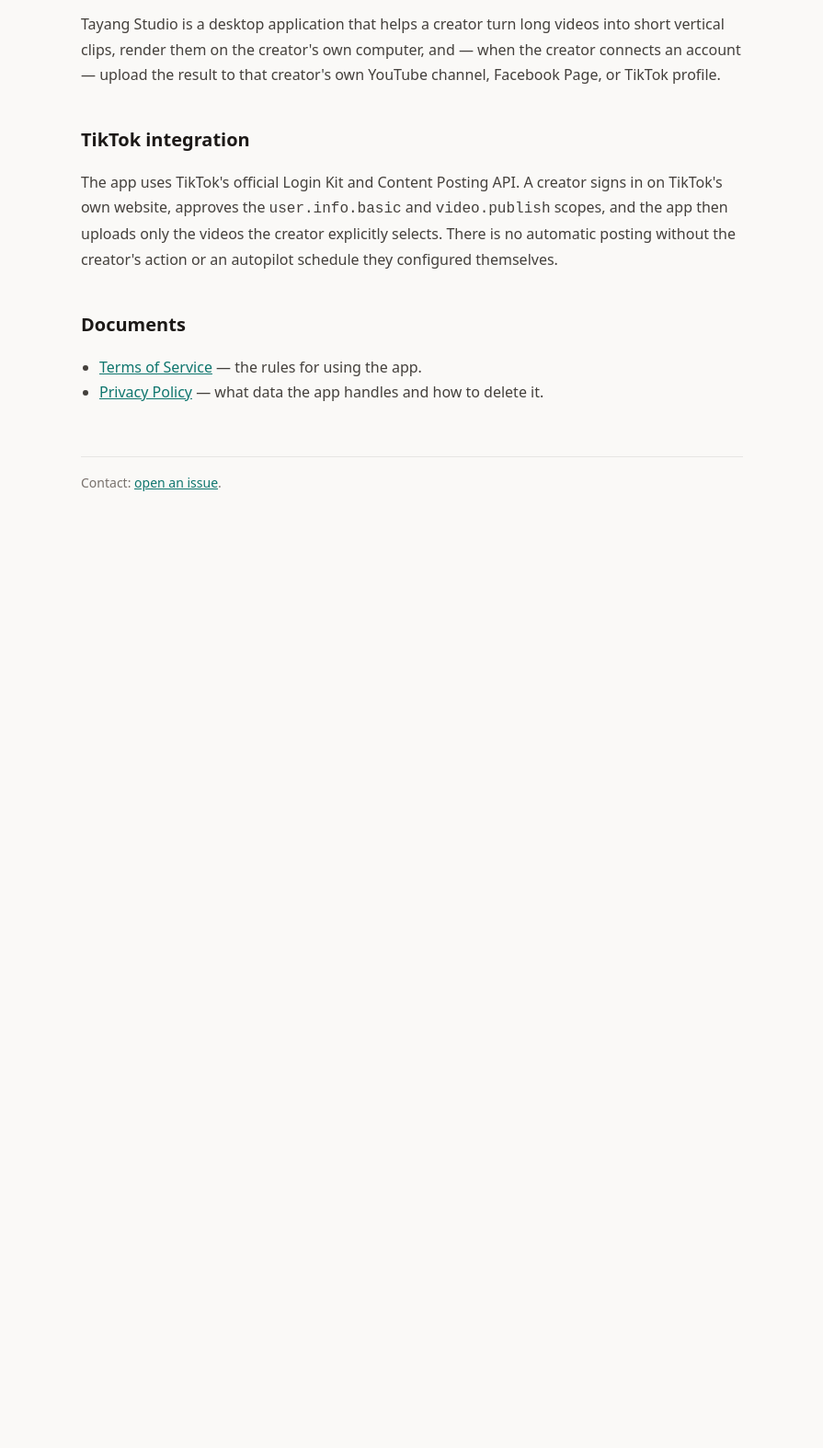
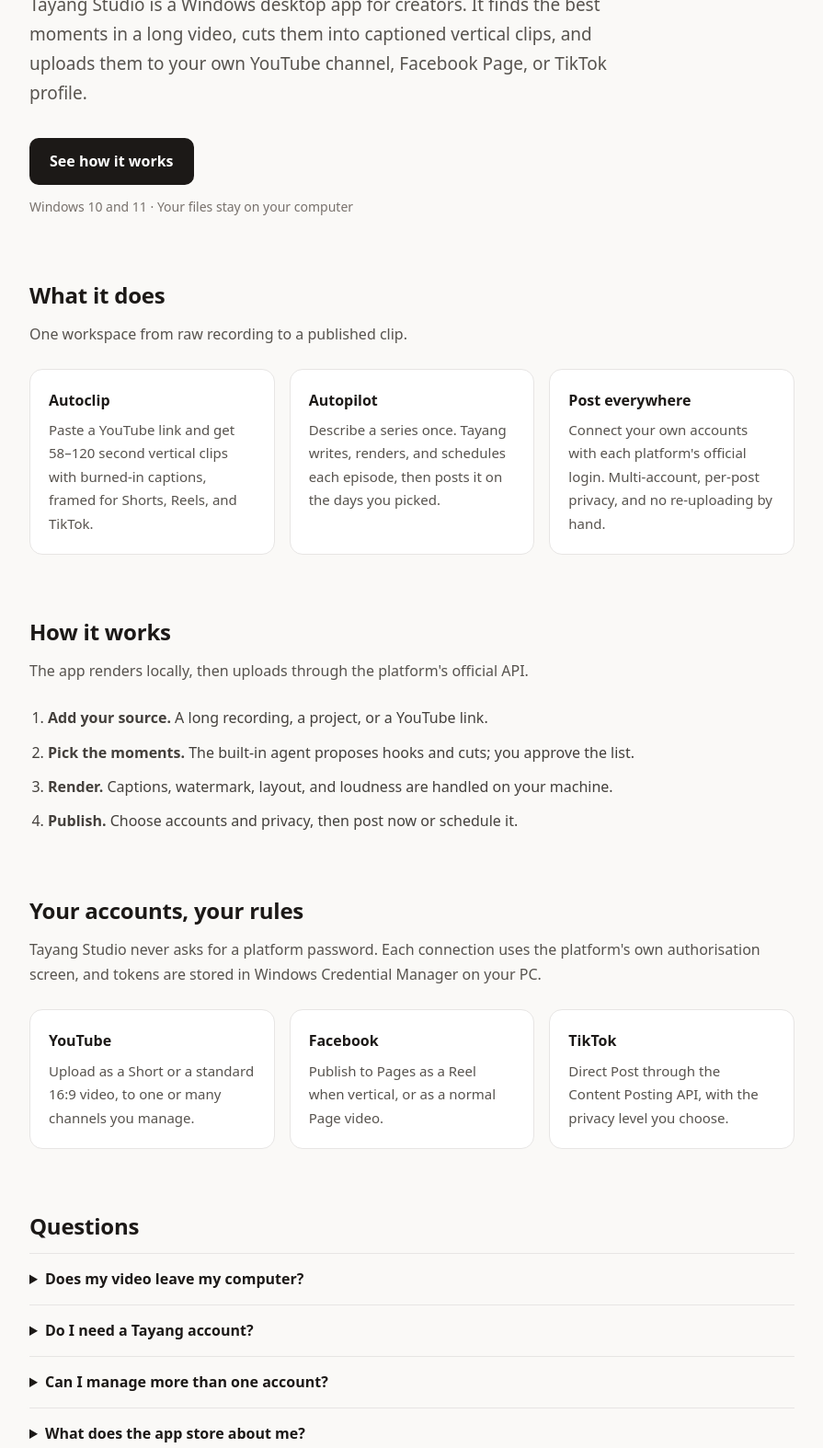
Before and after one commit to dimasbagas/tayang-studio, a plain HTML site: page index.html in a window 1280 px wide. Shown: the part 268-1842 px from the top of the page at 92% size, without its empty margins (192-1087 px from the left). Before the commit the page ends 901 px from the top, so only its background shows below. Drawn offline with Linux system fonts and the light colour scheme.

Commit message:
Describe the product on the home page

```diff
--- a/index.html
+++ b/index.html
@@ -3,40 +3,136 @@
 <head>
 <meta charset="utf-8">
 <meta name="viewport" content="width=device-width, initial-scale=1">
-<title>Tayang Studio — Policies</title>
+<title>Tayang Studio — make short videos, post them everywhere</title>
+<meta name="description" content="Tayang Studio is a Windows desktop app that turns long videos into short vertical clips and publishes them to your own YouTube, Facebook, and TikTok accounts.">
 <style>
   :root { color-scheme: light dark; }
+  * { box-sizing: border-box; }
   body { margin: 0; font: 16px/1.7 system-ui, -apple-system, "Segoe UI", sans-serif; background: #faf9f7; color: #1c1917; }
-  main { max-width: 720px; margin: 0 auto; padding: 56px 24px 96px; }
-  h1 { font-size: 32px; line-height: 1.2; margin: 0 0 8px; letter-spacing: -0.02em; }
-  h2 { font-size: 20px; margin: 40px 0 8px; }
-  p, li { color: #44403c; }
-  .meta { color: #78716c; font-size: 14px; margin-bottom: 32px; }
-  nav a { margin-right: 16px; }
   a { color: #0f766e; }
-  ul { padding-left: 20px; }
-  footer { margin-top: 56px; padding-top: 16px; border-top: 1px solid #e7e5e4; color: #78716c; font-size: 14px; }
+  header { border-bottom: 1px solid #e7e5e4; }
+  .wrap { max-width: 880px; margin: 0 auto; padding: 0 24px; }
+  header .wrap { display: flex; align-items: center; justify-content: space-between; gap: 16px; padding-top: 18px; padding-bottom: 18px; }
+  .brand { display: flex; align-items: center; gap: 10px; font-weight: 650; letter-spacing: -0.01em; }
+  .mark { width: 34px; height: 34px; border-radius: 9px; background: #1c1917; display: grid; place-items: center; color: #f97316; font-weight: 800; }
+  nav a { margin-left: 18px; text-decoration: none; color: #44403c; font-size: 14px; }
+  nav a:hover { color: #0f766e; }
+  main { max-width: 880px; margin: 0 auto; padding: 64px 24px 96px; }
+  h1 { font-size: clamp(32px, 5vw, 48px); line-height: 1.1; letter-spacing: -0.03em; margin: 0 0 16px; }
+  .lead { font-size: 19px; color: #57534e; max-width: 640px; margin: 0 0 32px; }
+  .cta { display: inline-block; background: #1c1917; color: #fff; text-decoration: none; padding: 12px 22px; border-radius: 10px; font-weight: 600; }
+  .cta:hover { background: #292524; }
+  .note { color: #78716c; font-size: 14px; margin-top: 12px; }
+  section { margin-top: 64px; }
+  h2 { font-size: 24px; letter-spacing: -0.01em; margin: 0 0 8px; }
+  .sub { color: #57534e; margin: 0 0 24px; }
+  .grid { display: grid; grid-template-columns: repeat(auto-fit, minmax(240px, 1fr)); gap: 16px; }
+  .card { background: #fff; border: 1px solid #e7e5e4; border-radius: 14px; padding: 20px; }
+  .card h3 { margin: 0 0 6px; font-size: 16px; }
+  .card p { margin: 0; color: #57534e; font-size: 15px; }
+  ol { padding-left: 20px; }
+  ol li { margin-bottom: 10px; color: #44403c; }
+  details { border-top: 1px solid #e7e5e4; padding: 14px 0; }
+  summary { cursor: pointer; font-weight: 600; }
+  details p { margin: 8px 0 0; color: #57534e; }
+  footer { border-top: 1px solid #e7e5e4; margin-top: 72px; }
+  footer .wrap { display: flex; flex-wrap: wrap; justify-content: space-between; gap: 12px; padding: 24px; color: #78716c; font-size: 14px; }
+  footer a { color: #57534e; margin-left: 16px; }
 </style>
 </head>
 <body>
+<header>
+  <div class="wrap">
+    <div class="brand"><span class="mark">T</span> Tayang Studio</div>
+    <nav>
+      <a href="terms.html">Terms</a>
+      <a href="privacy.html">Privacy</a>
+      <a href="#faq">FAQ</a>
+    </nav>
+  </div>
+</header>
+
 <main>
-  <h1>Tayang Studio</h1>
-  <p class="meta">Desktop video app for Windows · Personal project by Dimas Firmansyah · Effective 25 November 2026</p>
-  <nav><a href="terms.html">Terms of Service</a><a href="privacy.html">Privacy Policy</a></nav>
+  <h1>Long videos in. Short clips out. Posted where you publish.</h1>
+  <p class="lead">Tayang Studio is a Windows desktop app for creators. It finds the best moments in a long video, cuts them into captioned vertical clips, and uploads them to your own YouTube channel, Facebook Page, or TikTok profile.</p>
+  <a class="cta" href="#how">See how it works</a>
+  <p class="note">Windows 10 and 11 · Your files stay on your computer</p>
 
-  <h2>What Tayang Studio is</h2>
-  <p>Tayang Studio is a desktop application that helps a creator turn long videos into short vertical clips, render them on the creator's own computer, and — when the creator connects an account — upload the result to that creator's own YouTube channel, Facebook Page, or TikTok profile.</p>
+  <section>
+    <h2>What it does</h2>
+    <p class="sub">One workspace from raw recording to a published clip.</p>
+    <div class="grid">
+      <div class="card">
+        <h3>Autoclip</h3>
+        <p>Paste a YouTube link and get 58–120 second vertical clips with burned-in captions, framed for Shorts, Reels, and TikTok.</p>
+      </div>
+      <div class="card">
+        <h3>Autopilot</h3>
+        <p>Describe a series once. Tayang writes, renders, and schedules each episode, then posts it on the days you picked.</p>
+      </div>
+      <div class="card">
+        <h3>Post everywhere</h3>
+        <p>Connect your own accounts with each platform's official login. Multi-account, per-post privacy, and no re-uploading by hand.</p>
+      </div>
+    </div>
+  </section>
 
-  <h2>TikTok integration</h2>
-  <p>The app uses TikTok's official Login Kit and Content Posting API. A creator signs in on TikTok's own website, approves the <code>user.info.basic</code> and <code>video.publish</code> scopes, and the app then uploads only the videos the creator explicitly selects. There is no automatic posting without the creator's action or an autopilot schedule they configured themselves.</p>
+  <section id="how">
+    <h2>How it works</h2>
+    <p class="sub">The app renders locally, then uploads through the platform's official API.</p>
+    <ol>
+      <li><strong>Add your source.</strong> A long recording, a project, or a YouTube link.</li>
+      <li><strong>Pick the moments.</strong> The built-in agent proposes hooks and cuts; you approve the list.</li>
+      <li><strong>Render.</strong> Captions, watermark, layout, and loudness are handled on your machine.</li>
+      <li><strong>Publish.</strong> Choose accounts and privacy, then post now or schedule it.</li>
+    </ol>
+  </section>
 
-  <h2>Documents</h2>
-  <ul>
-    <li><a href="terms.html">Terms of Service</a> — the rules for using the app.</li>
-    <li><a href="privacy.html">Privacy Policy</a> — what data the app handles and how to delete it.</li>
-  </ul>
+  <section>
+    <h2>Your accounts, your rules</h2>
+    <p class="sub">Tayang Studio never asks for a platform password. Each connection uses the platform's own authorisation screen, and tokens are stored in Windows Credential Manager on your PC.</p>
+    <div class="grid">
+      <div class="card">
+        <h3>YouTube</h3>
+        <p>Upload as a Short or a standard 16:9 video, to one or many channels you manage.</p>
+      </div>
+      <div class="card">
+        <h3>Facebook</h3>
+        <p>Publish to Pages as a Reel when vertical, or as a normal Page video.</p>
+      </div>
+      <div class="card">
+        <h3>TikTok</h3>
+        <p>Direct Post through the Content Posting API, with the privacy level you choose.</p>
+      </div>
+    </div>
+  </section>
 
-  <footer>Contact: <a href="https://github.com/dimasbagas/tayang-policies/issues">open an issue</a>.</footer>
+  <section id="faq">
+    <h2>Questions</h2>
+    <details>
+      <summary>Does my video leave my computer?</summary>
+      <p>Only when you post it. Rendering and clipping happen locally. The finished file is uploaded straight to the platform you selected.</p>
+    </details>
+    <details>
+      <summary>Do I need a Tayang account?</summary>
+      <p>No. The free posting routes use your own platform apps and accounts. Optional cloud features are separate.</p>
+    </details>
+    <details>
+      <summary>Can I manage more than one account?</summary>
+      <p>Yes. Connect as many YouTube channels, Facebook Pages, or TikTok profiles as you are allowed to manage, and pick per post.</p>
+    </details>
+    <details>
+      <summary>What does the app store about me?</summary>
+      <p>Account names and tokens on your device, and nothing else unless you turn on anonymous analytics. See the <a href="privacy.html">Privacy Policy</a>.</p>
+    </details>
+  </section>
 </main>
+
+<footer>
+  <div class="wrap">
+    <span>© 2026 Tayang Studio · A personal project by Dimas Firmansyah</span>
+    <span><a href="terms.html">Terms of Service</a><a href="privacy.html">Privacy Policy</a></span>
+  </div>
+</footer>
 </body>
 </html>
```
